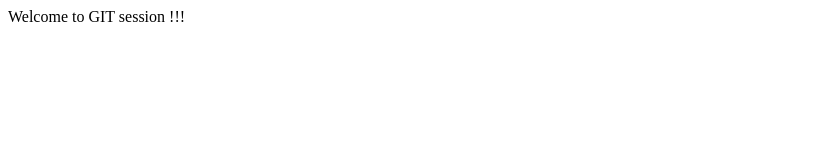
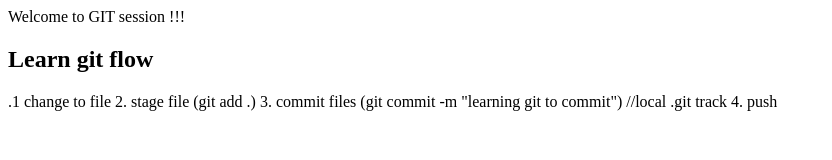
Before and after one commit to sshelake25/lti-devops-git, a plain HTML site: page index.html in a window 1280 px wide. Shown: the whole page, without its empty margins (0-832 px from the left). Drawn offline with Linux system fonts and the light colour scheme.

Commit message:
added step to run project & instrution modified

```diff
--- a/index.html
+++ b/index.html
@@ -8,5 +8,10 @@
 </head>
 <body>
     Welcome to GIT session !!!
+    <h2> Learn git flow</h2>
+     .1 change to file
+     2. stage file (git add .)
+     3. commit files (git commit -m "learning git to commit") //local .git track
+     4. push
 </body>
 </html>
```
Also changed, not shown: README.md.
